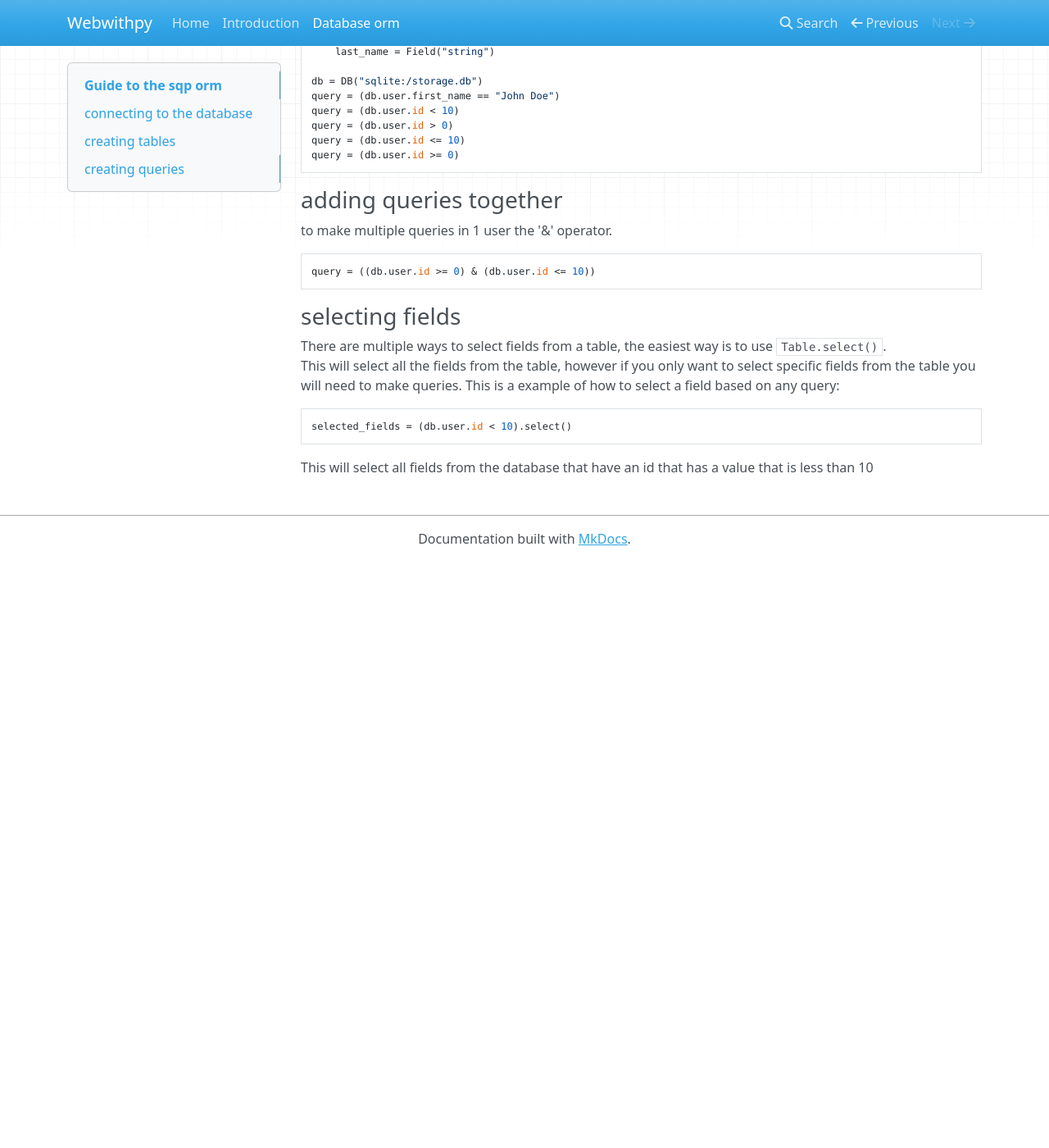
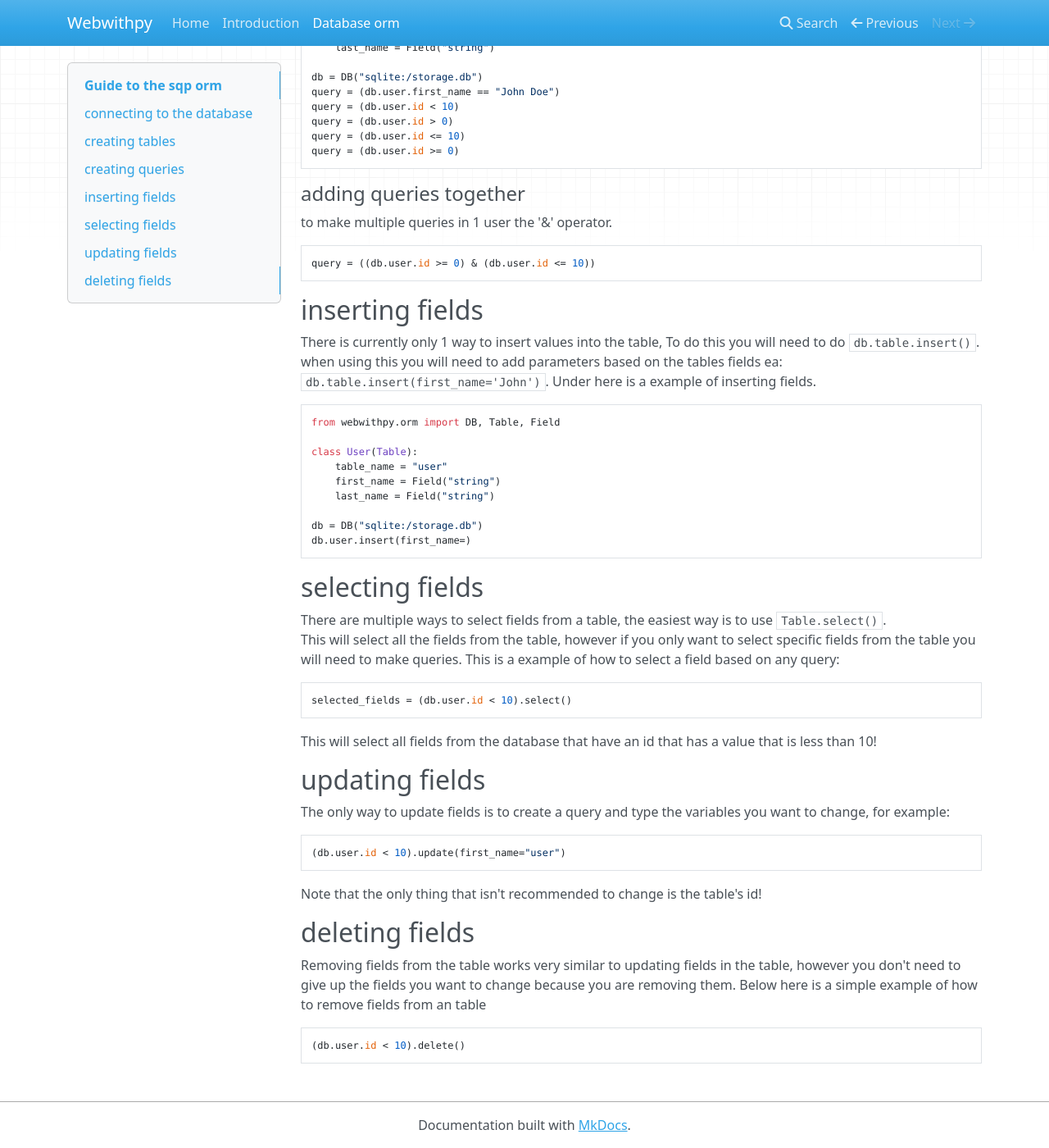
Before and after one commit to webwithpy/webwithpy, an MkDocs documentation site: the page built from docs/database_orm.md, in a window 1280 px wide and 1400 px high, scrolled down 1945 px. Shown: the whole window at 82% size. Built offline with MkDocs 1.6.1, drawn with Linux system fonts in a browser that asks for light colours; nearby versions of some CDN libraries; before the commit the page ends 2630 px from its top, so only the background shows below that; some of the changed text lies outside the part shown.

Commit message:
database docs update, all queries included

````diff
--- a/docs/database_orm.md
+++ b/docs/database_orm.md
@@ -59,7 +59,6 @@ Under here is a table of all the table field types
 | datetime | Field("datetime") |
 | time     | Field("time")     |
 | image    | Field("image")    |
-<br>
 
 ## creating queries
 In sqp it's pretty simple to create a query, this an example query on the User table we've created above.
@@ -68,6 +67,7 @@ In sqp it's pretty simple to create a query, this an example query on the User t
 from webwithpy.orm import DB, Table, Field
 
 class User(Table):
+    table_name = "user"
     first_name = Field("string")
     last_name = Field("string")
 
@@ -79,9 +79,10 @@ The query we've made below will check for every row in User if User.first_name =
 under here is every possible query you can make in webwithpy(list of all the operators)
 
 ```python
-from webwithpy.orm import Table, Field
+from webwithpy.orm import DB, Table, Field
 
 class User(Table):
+    table_name = "user"
     first_name = Field("string")
     last_name = Field("string")
 
@@ -93,14 +94,30 @@ query = (db.user.id <= 10)
 query = (db.user.id >= 0)
 ```
 
-### adding queries together
+#### adding queries together
 to make multiple queries in 1 user the '&' operator.
 
 ```python
 query = ((db.user.id >= 0) & (db.user.id <= 10))
 ```
 
-### selecting fields
+## inserting fields
+There is currently only 1 way to insert values into the table, To do this you will need to do `db.table.insert()`.
+when using this you will need to add parameters based on the tables fields ea: `db.table.insert(first_name='John')`.
+Under here is a example of inserting fields.
+```python
+from webwithpy.orm import DB, Table, Field
+
+class User(Table):
+    table_name = "user"
+    first_name = Field("string")
+    last_name = Field("string")
+
+db = DB("sqlite:/storage.db")
+db.user.insert(first_name=)
+```
+
+## selecting fields
 There are multiple ways to select fields from a table, the easiest way is to use `Table.select()`.<br>
 This will select all the fields from the table, however if you only want to select specific fields from the table
 you will need to make queries. This is a example of how to select a field based on any query:
@@ -109,4 +126,22 @@ you will need to make queries. This is a example of how to select a field based
 selected_fields = (db.user.id < 10).select()
 ```
 
-This will select all fields from the database that have an id that has a value that is less than 10
+This will select all fields from the database that have an id that has a value that is less than 10!
+
+## updating fields
+The only way to update fields is to create a query and type the variables you want to change, for example:
+
+```python
+(db.user.id < 10).update(first_name="user")
+```
+
+Note that the only thing that isn't recommended to change is the table's id!
+
+## deleting fields
+Removing fields from the table works very similar to updating fields in the table, however you don't need to give up
+the fields you want to change because you are removing them. Below here is a simple example of how to remove fields from
+an table
+
+```python
+(db.user.id < 10).delete()
+```
````
